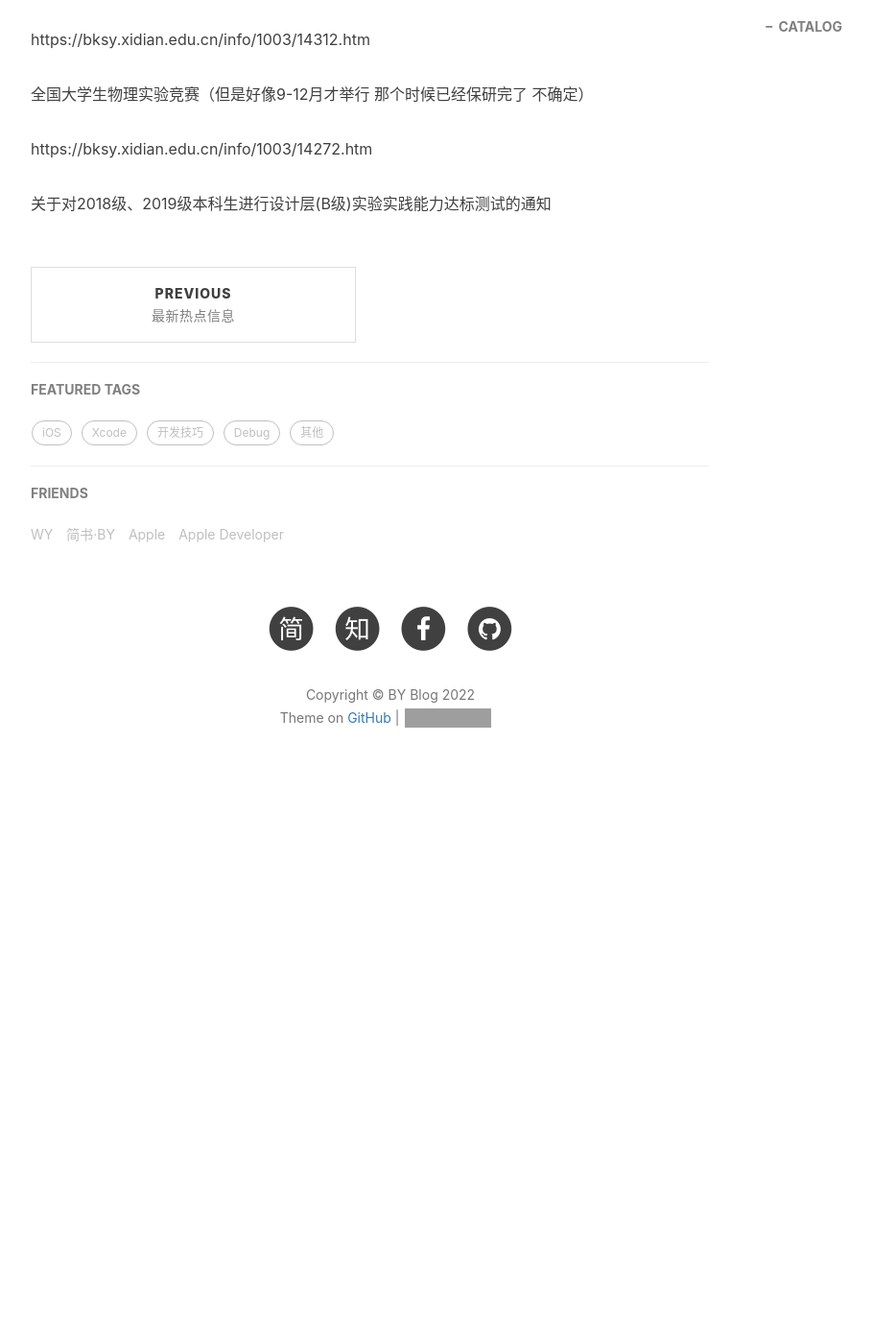
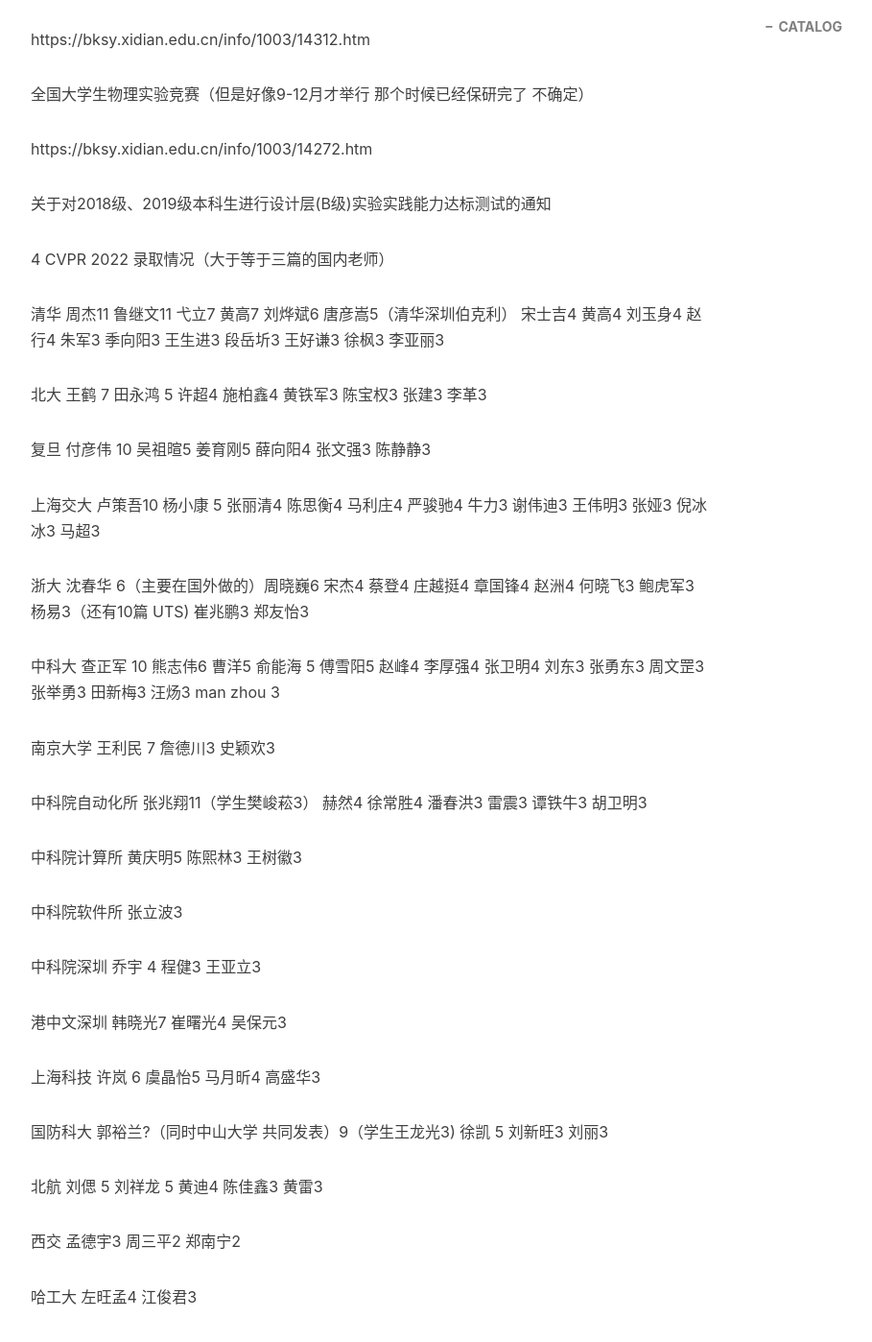
Before and after one commit to pengjiao123/pengjiao123.github.io, a Jekyll site: the page built from _posts/2022-04-06-清华考研相关.md, in a window 1280 px wide and 1400 px high, scrolled down 2655 px. Shown: the whole window at 96% size, without its empty margins (233-1142 px from the left). Built offline with Jekyll 4.4.1, drawn with Linux system fonts in a browser that asks for light colours; nearby versions of some CDN libraries; comment, search, counter and statistics services are not loaded; before the commit the page ends 3507 px from its top, so only the background shows below that; some of the changed text lies outside the part shown; grey boxes are pictures that could not be loaded.

Commit message:
Update 2022-04-06-清华考研相关.md

```diff
--- a/_posts/2022-04-06-清华考研相关.md
+++ b/_posts/2022-04-06-清华考研相关.md
@@ -94,3 +94,80 @@
 https://bksy.xidian.edu.cn/info/1003/14272.htm
 
 关于对2018级、2019级本科生进行设计层(B级)实验实践能力达标测试的通知
+
+
+4 CVPR 2022 录取情况（大于等于三篇的国内老师）
+
+清华 周杰11 鲁继文11  弋立7 黄高7 刘烨斌6 唐彦嵩5（清华深圳伯克利） 宋士吉4 黄高4 刘玉身4 赵行4 朱军3 季向阳3 王生进3 段岳圻3  王好谦3 徐枫3 李亚丽3
+
+北大 王鹤 7 田永鸿 5 许超4 施柏鑫4 黄铁军3 陈宝权3 张建3 李革3
+
+复旦 付彦伟 10 吴祖暄5 姜育刚5 薛向阳4 张文强3 陈静静3
+
+上海交大 卢策吾10 杨小康 5 张丽清4 陈思衡4 马利庄4 严骏驰4 牛力3 谢伟迪3 王伟明3 张娅3 倪冰冰3 马超3
+
+浙大 沈春华 6（主要在国外做的）周晓巍6 宋杰4 蔡登4  庄越挺4 章国锋4 赵洲4 何晓飞3 鲍虎军3 杨易3（还有10篇 UTS) 崔兆鹏3 郑友怡3
+
+中科大 查正军 10 熊志伟6 曹洋5 俞能海 5 傅雪阳5 赵峰4  李厚强4  张卫明4 刘东3 张勇东3 周文罡3  张举勇3 田新梅3 汪炀3 man zhou 3
+
+南京大学 王利民 7 詹德川3 史颖欢3
+
+中科院自动化所 张兆翔11（学生樊峻菘3） 赫然4 徐常胜4 潘春洪3 雷震3 谭铁牛3 胡卫明3
+
+中科院计算所 黄庆明5 陈煕林3 王树徽3
+
+中科院软件所  张立波3
+
+中科院深圳 乔宇 4 程健3 王亚立3
+
+港中文深圳 韩晓光7 崔曙光4 吴保元3
+
+上海科技 许岚 6 虞晶怡5 马月昕4 高盛华3
+
+国防科大 郭裕兰?（同时中山大学 共同发表）9（学生王龙光3)  徐凯 5 刘新旺3 刘丽3
+
+北航 刘偲 5 刘祥龙 5 黄迪4 陈佳鑫3 黄雷3
+
+西交 孟德宇3 周三平2 郑南宁2
+
+哈工大 左旺孟4 江俊君3
+
+武汉大学 夏桂松4 马佳义3 薛楠3 杜博3 肖春霞3 余磊3
+
+华中科技 刘文予 6 王兴刚5 白翔5 高常鑫3  颜露新3
+
+南开 程明明4 刘夏雷3
+
+华东师范 谢源3
+
+东南大学 祁磊 3
+
+北理工 鲁国3 李建武3
+
+中山大学 梁小丹10  赖剑煌4 谢晓华4 郑伟诗3  林倞3
+
+电子科大 刘帅成 9 李文 7 宋井宽5  高联丽4 申恒涛4 段立新3
+
+华南理工 何盛烽5 丁长兴4 金连文3 贾奎3
+
+厦门大学 纪嵘嵘 6
+
+天津大学 冯伟3
+
+西北工大 韩军伟 7 张鼎文 3 程恭3 戴玉超2  王鹏2 姚西文2 王庆2
+
+西电 邓成 6 王楠楠3 杨旭2 武阿明 2 程德2
+
+南科大 郑锋3
+
+大连理工 卢湖川 6 贾旭4 刘日升4  罗钟铉3 樊鑫3 杨鑫3
+
+山东大学 尹义龙3
+
+北京交通 魏云超3
+
+南京理工 杨健 6
+
+深圳大学 沈琳琳4 Jinheng Xie 3
+
+重庆邮电 高新波3
```
